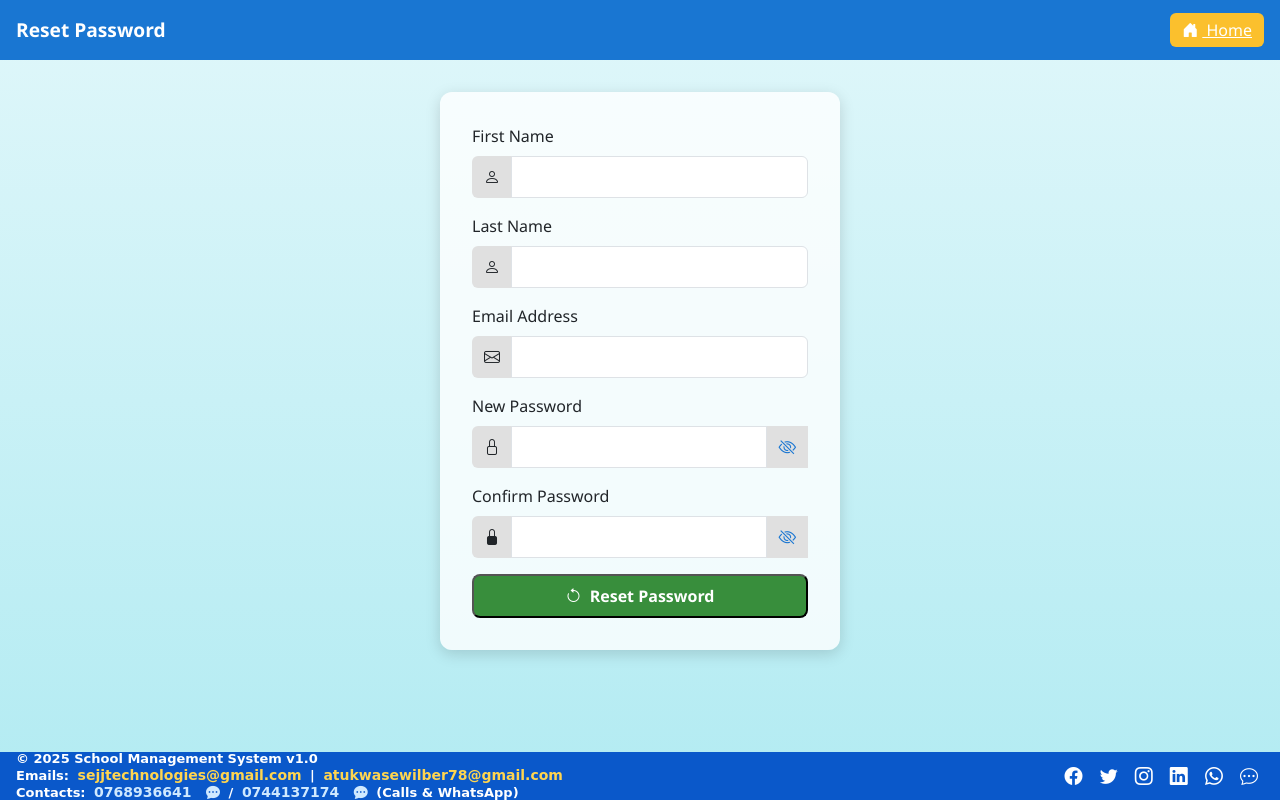
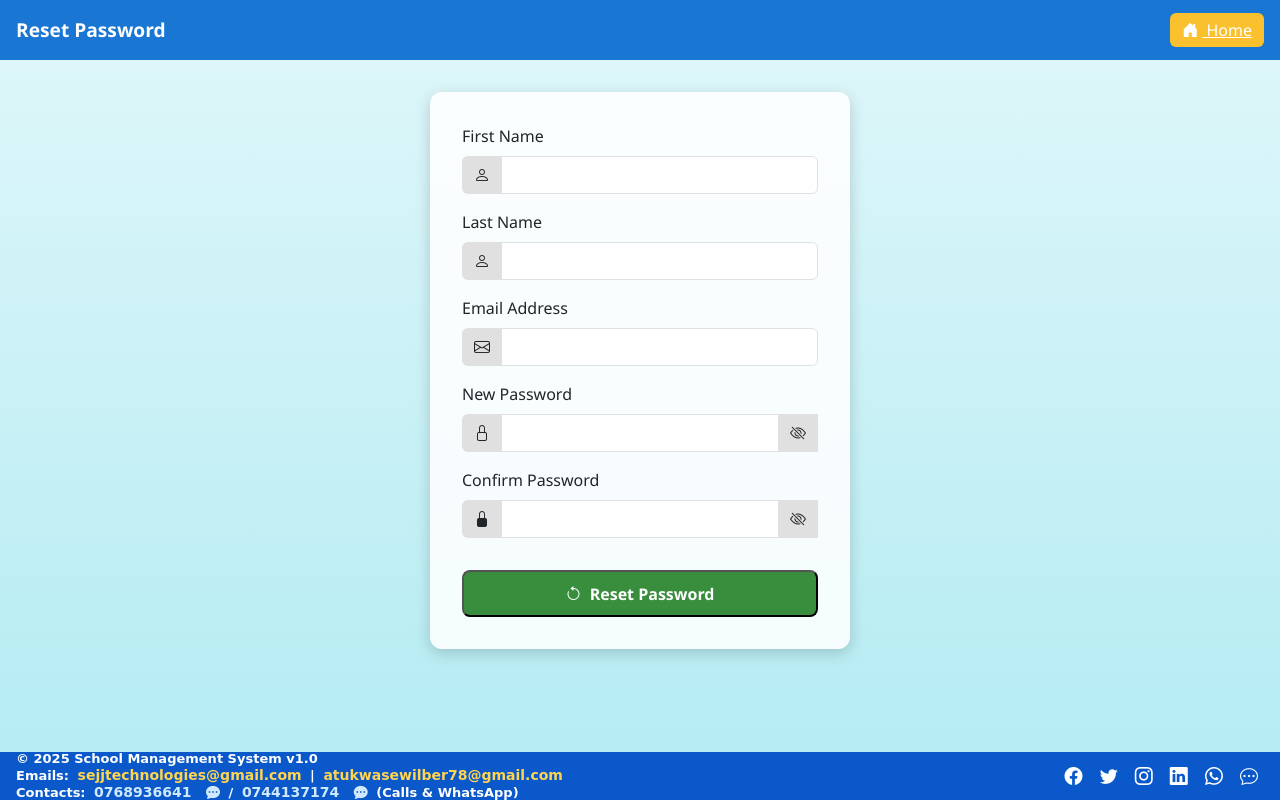
Before and after one commit to sejjtechnologies/school_management_system, a Flask app: page /reset_password in a window 1280 px wide. Run offline with Flask 3, Linux system fonts and the light colour scheme.

Commit message:
Updated reset password template and route

```diff
--- a/routes/reset_password.py
+++ b/routes/reset_password.py
@@ -4,10 +4,11 @@ import os
 from flask import Blueprint, render_template, request, flash, redirect, url_for, current_app
 from werkzeug.security import generate_password_hash
 from models.user_models import db, User
+from sqlalchemy import or_, and_, func
 from sqlalchemy.exc import OperationalError
 from dotenv import load_dotenv
 
-# ✅ Load environment variables
+# Load environment variables
 load_dotenv()
 
 reset_password_routes = Blueprint("reset_password_routes", __name__)
@@ -15,7 +16,7 @@ reset_password_routes = Blueprint("reset_password_routes", __name__)
 @reset_password_routes.route("/reset_password", methods=["GET", "POST"])
 def reset_password():
     alert_message = None
-    alert_category = None  # 'success' or 'danger'
+    alert_category = None
 
     if request.method == "POST":
         first_name = request.form.get("first_name", "").strip()
@@ -24,63 +25,51 @@ def reset_password():
         new_password = request.form.get("new_password")
         confirm_password = request.form.get("confirm_password")
 
-        # ✅ Basic validation
+        # Basic validation
         if not all([first_name, last_name, email, new_password, confirm_password]):
             alert_message = "All fields are required."
             alert_category = "danger"
-            return render_template(
-                "reset_password.html",
-                alert_message=alert_message,
-                alert_category=alert_category
-            )
+            return render_template("reset_password.html", alert_message=alert_message, alert_category=alert_category)
 
         if new_password != confirm_password:
             alert_message = "Passwords do not match."
             alert_category = "danger"
-            return render_template(
-                "reset_password.html",
-                alert_message=alert_message,
-                alert_category=alert_category
-            )
+            return render_template("reset_password.html", alert_message=alert_message, alert_category=alert_category)
 
         try:
-            # ✅ Attempt to find user
-            user = User.query.filter_by(
-                first_name=first_name,
-                last_name=last_name,
-                email=email
+            # FLEXIBLE USER SEARCH — solves the problem
+            user = User.query.filter(
+                or_(
+                    func.lower(User.email) == email.lower(),  # match email only
+                    and_(
+                        func.lower(User.first_name) == first_name.lower(),
+                        func.lower(User.last_name) == last_name.lower()
+                    ),  # match names
+                    and_(
+                        func.lower(User.first_name) == first_name.lower(),
+                        func.lower(User.last_name).contains(last_name.lower())
+                    )  # match last name even if full names changed
+                )
             ).first()
 
             if not user:
-                alert_message = "No user found with the provided details."
+                alert_message = "No user found. Try using your FIRST NAME and EMAIL only."
                 alert_category = "danger"
-                return render_template(
-                    "reset_password.html",
-                    alert_message=alert_message,
-                    alert_category=alert_category
-                )
+                return render_template("reset_password.html", alert_message=alert_message, alert_category=alert_category)
 
-            # ✅ Hash the new password and update
+            # Update password
             user.password = generate_password_hash(new_password)
             db.session.commit()
 
             alert_message = "Password has been reset successfully!"
             alert_category = "success"
-            return render_template(
-                "reset_password.html",
-                alert_message=alert_message,
-                alert_category=alert_category
-            )
+            return render_template("reset_password.html", alert_message=alert_message, alert_category=alert_category)
 
         except OperationalError as e:
             db.session.rollback()
             current_app.logger.error(f"OperationalError during reset: {str(e)}")
             alert_message = "Database connection error. Please try again."
             alert_category = "danger"
-            return render_template(
-                "reset_password.html",
-                alert_message=alert_message,
-                alert_category=alert_category
-            )
+            return render_template("reset_password.html", alert_message=alert_message, alert_category=alert_category)
 
     return render_template("reset_password.html")
--- a/templates/reset_password.html
+++ b/templates/reset_password.html
@@ -4,22 +4,22 @@
   <meta charset="UTF-8" />
   <meta name="viewport" content="width=device-width, initial-scale=1.0" />
   <title>Reset Password</title>
+
   <link href="https://cdn.jsdelivr.net/npm/bootstrap@5.3.2/dist/css/bootstrap.min.css" rel="stylesheet">
   <link href="https://cdn.jsdelivr.net/npm/bootstrap-icons@1.10.5/font/bootstrap-icons.css" rel="stylesheet">
+
   <style>
-    html, body { height: 100%; }
+    html, body { height: 100%; margin: 0; }
+
     body {
       font-family: 'Segoe UI', sans-serif;
       background: linear-gradient(to bottom, #e0f7fa, #b2ebf2);
-      padding-top: 60px;
-      margin: 0;
       display: flex;
       flex-direction: column;
-      height: 100vh;
-      position: relative;
+      padding-top: 60px; /* navbar space */
     }
 
-    /* Navbar */
+    /* NAVBAR */
     .navbar {
       height: 60px;
       background-color: #1976d2;
@@ -33,46 +33,32 @@
       background-color: #fbc02d;
       color: #fff;
       border: none;
-      font-size: 1rem;
       padding: 6px 12px;
       border-radius: 6px;
     }
     .home-btn:hover {
       background-color: #f9a825;
-      color: #fff;
     }
 
-    /* Make main area a scroll container so content can scroll above fixed footer */
+    /* MAIN AREA SCROLL */
     main.main-scroll {
       flex: 1 1 auto;
       display: flex;
       justify-content: center;
       align-items: flex-start;
       overflow-y: auto;
-      -webkit-overflow-scrolling: touch;
-      /* Reserve space for footer (48px) + 20px gap so last content is visible above footer */
-      padding-bottom: calc(48px + 20px);
-      position: relative;
+      padding-bottom: calc(48px + 20px); /* space above footer */
     }
 
+    /* RESET CARD */
     .reset-card {
-      background: #ffffffcc;
+      background: #ffffffdd;
       padding: 2rem;
       border-radius: 12px;
-      box-shadow: 0 4px 15px rgba(0,0,0,0.15);
-      max-width: 400px;
+      box-shadow: 0 4px 15px rgba(0,0,0,0.18);
+      max-width: 420px;
       width: 100%;
       margin: 2rem auto;
-      max-height: calc(100vh - 200px); /* leave space for navbar and footer */
-      overflow-y: auto; /* scrollable if content exceeds height */
-    }
-
-    .form-label {
-      font-weight: 500;
-    }
-
-    .form-control {
-      padding: 0.5rem 0.75rem;
     }
 
     .input-group-text {
@@ -89,25 +75,16 @@
       cursor: pointer;
     }
 
-    .eye-toggle-icon {
-      color: #1976d2;
-      font-size: 1.1rem;
-    }
-    .eye-toggle-icon.visible {
-      color: #d32f2f;
-    }
-
     .reset-btn {
       background-color: #388e3c;
       color: #fff;
+      padding: 0.6rem;
+      border-radius: 8px;
+      font-size: 1rem;
       font-weight: bold;
-      font-size: 1rem;
-      border-radius: 8px;
-      padding: 0.5rem;
     }
     .reset-btn:hover {
       background-color: #2e7d32;
-      color: #fff;
     }
 
     @media (max-width: 576px) {
@@ -118,11 +95,12 @@
     }
   </style>
 </head>
+
 <body>
 
-  <!-- Navbar -->
+  <!-- NAVBAR -->
   <nav class="navbar fixed-top d-flex align-items-center px-3">
-    <a class="navbar-brand" href="#">Reset Password</a>
+    <span class="navbar-brand">Reset Password</span>
     <div class="ms-auto">
       <a class="home-btn" href="{{ url_for('index') }}">
         <i class="bi bi-house-door-fill me-1"></i> Home
@@ -130,132 +108,114 @@
     </div>
   </nav>
 
+  <!-- MAIN CONTENT -->
   <main class="main-scroll">
-    <!-- Main Form -->
+
     <div class="reset-card">
 
-      <!-- Alert messages -->
+      <!-- ALERTS -->
       {% if alert_message %}
         <div class="alert alert-{{ alert_category }} alert-dismissible fade show" role="alert">
           {{ alert_message }}
-          <button type="button" class="btn-close" data-bs-dismiss="alert" aria-label="Close"></button>
+          <button type="button" class="btn-close" data-bs-dismiss="alert"></button>
         </div>
       {% endif %}
 
-      <form method="post" action="{{ url_for('reset_password_routes.reset_password') }}">
+      <form method="POST" action="{{ url_for('reset_password_routes.reset_password') }}">
+
         <div class="mb-3">
-          <label for="first_name" class="form-label">First Name</label>
+          <label class="form-label">First Name</label>
           <div class="input-group">
             <span class="input-group-text"><i class="bi bi-person"></i></span>
-            <input type="text" class="form-control" id="first_name" name="first_name" required>
+            <input type="text" id="first_name" name="first_name" class="form-control" required>
           </div>
         </div>
 
         <div class="mb-3">
-          <label for="last_name" class="form-label">Last Name</label>
+          <label class="form-label">Last Name</label>
           <div class="input-group">
             <span class="input-group-text"><i class="bi bi-person"></i></span>
-            <input type="text" class="form-control" id="last_name" name="last_name" required>
+            <input type="text" id="last_name" name="last_name" class="form-control" required>
           </div>
         </div>
 
         <div class="mb-3">
-          <label for="email" class="form-label">Email Address</label>
+          <label class="form-label">Email Address</label>
           <div class="input-group">
             <span class="input-group-text"><i class="bi bi-envelope"></i></span>
-            <input type="email" class="form-control" id="email" name="email" required>
+            <input type="email" id="email" name="email" class="form-control" required>
           </div>
         </div>
 
         <div class="mb-3">
-          <label for="new_password" class="form-label">New Password</label>
+          <label class="form-label">New Password</label>
           <div class="input-group">
             <span class="input-group-text"><i class="bi bi-lock"></i></span>
-            <input type="password" class="form-control" id="new_password" name="new_password" required>
-            <span class="eye-toggle-wrapper" onclick="togglePassword('new_password', 'eyeToggleNew')">
-              <i id="eyeToggleNew" class="bi bi-eye-slash eye-toggle-icon"></i>
+            <input type="password" id="new_password" name="new_password" class="form-control" required>
+            <span class="eye-toggle-wrapper" onclick="togglePassword('new_password', 'iconNew')">
+              <i id="iconNew" class="bi bi-eye-slash"></i>
             </span>
           </div>
         </div>
 
         <div class="mb-3">
-          <label for="confirm_password" class="form-label">Confirm Password</label>
+          <label class="form-label">Confirm Password</label>
           <div class="input-group">
             <span class="input-group-text"><i class="bi bi-lock-fill"></i></span>
-            <input type="password" class="form-control" id="confirm_password" name="confirm_password" required>
-            <span class="eye-toggle-wrapper" onclick="togglePassword('confirm_password', 'eyeToggleConfirm')">
-              <i id="eyeToggleConfirm" class="bi bi-eye-slash eye-toggle-icon"></i>
+            <input type="password" id="confirm_password" name="confirm_password" class="form-control" required>
+            <span class="eye-toggle-wrapper" onclick="togglePassword('confirm_password', 'iconConfirm')">
+              <i id="iconConfirm" class="bi bi-eye-slash"></i>
             </span>
           </div>
         </div>
 
-        <div class="d-grid mt-3">
-          <button type="submit" class="reset-btn">
-            <i class="bi bi-arrow-counterclockwise me-1"></i> Reset Password
-          </button>
-        </div>
+        <button type="submit" class="reset-btn w-100 mt-3">
+          <i class="bi bi-arrow-counterclockwise me-1"></i> Reset Password
+        </button>
 
       </form>
+
     </div>
+
   </main>
 
   {% include 'footer.html' %}
 
   <script src="https://cdn.jsdelivr.net/npm/bootstrap@5.3.2/dist/js/bootstrap.bundle.min.js"></script>
+
   <script>
-    // Toggle password visibility
+    /* PASSWORD SHOW/HIDE */
     function togglePassword(inputId, iconId) {
       const input = document.getElementById(inputId);
       const icon = document.getElementById(iconId);
-      if (!input || !icon) return; // guard in case element is missing
+
       if (input.type === "password") {
         input.type = "text";
         icon.classList.remove("bi-eye-slash");
-        icon.classList.add("bi-eye", "visible");
+        icon.classList.add("bi-eye");
       } else {
         input.type = "password";
-        icon.classList.remove("bi-eye", "visible");
+        icon.classList.remove("bi-eye");
         icon.classList.add("bi-eye-slash");
       }
     }
 
-    // Convert first and last name to sentence case as user types
+    /* AUTO SENTENCE CASE FOR NAMES */
     function toSentenceCase(str) {
       return str.charAt(0).toUpperCase() + str.slice(1).toLowerCase();
     }
 
-    const firstNameInput = document.getElementById('first_name');
-    const lastNameInput = document.getElementById('last_name');
+    const fname = document.getElementById("first_name");
+    const lname = document.getElementById("last_name");
 
-    if (firstNameInput) {
-      firstNameInput.addEventListener('input', () => {
-        try {
-          const cursorPos = typeof firstNameInput.selectionStart === 'number' ? firstNameInput.selectionStart : null;
-          firstNameInput.value = toSentenceCase(firstNameInput.value || '');
-          if (cursorPos !== null) {
-            const pos = Math.min(cursorPos, firstNameInput.value.length);
-            firstNameInput.setSelectionRange(pos, pos);
-          }
-        } catch (e) {
-          // ignore selection errors on older browsers
-        }
-      });
-    }
+    fname?.addEventListener("input", () => {
+      fname.value = toSentenceCase(fname.value);
+    });
 
-    if (lastNameInput) {
-      lastNameInput.addEventListener('input', () => {
-        try {
-          const cursorPos = typeof lastNameInput.selectionStart === 'number' ? lastNameInput.selectionStart : null;
-          lastNameInput.value = toSentenceCase(lastNameInput.value || '');
-          if (cursorPos !== null) {
-            const pos = Math.min(cursorPos, lastNameInput.value.length);
-            lastNameInput.setSelectionRange(pos, pos);
-          }
-        } catch (e) {
-          // ignore selection errors on older browsers
-        }
-      });
-    }
+    lname?.addEventListener("input", () => {
+      lname.value = toSentenceCase(lname.value);
+    });
   </script>
+
 </body>
 </html>
```
